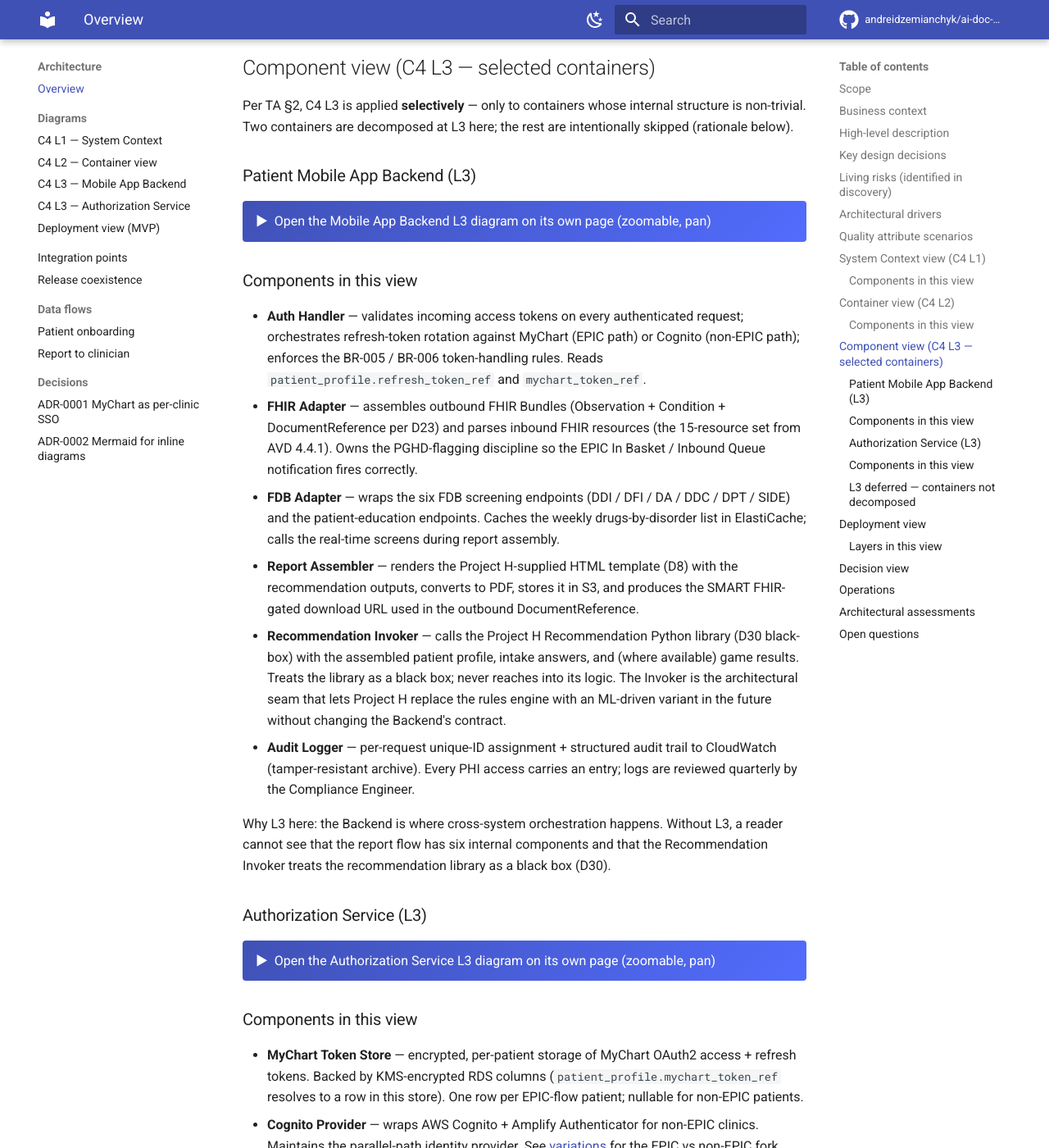
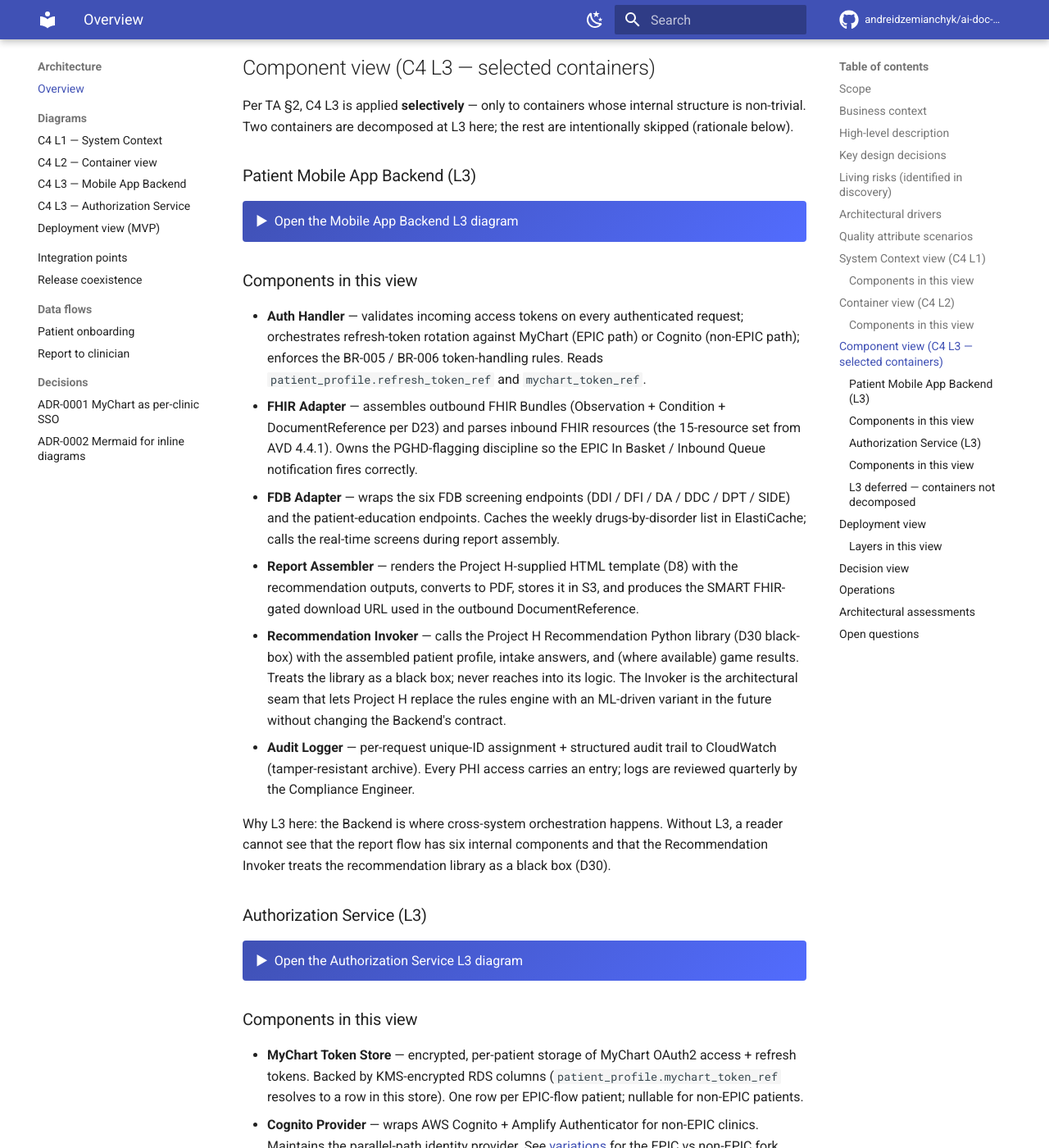
Before and after one commit to andreidzemianchyk/ai-doc-sample, an MkDocs documentation site: the page built from docs/architecture/overview.md, in a window 1280 px wide and 1400 px high, scrolled down 7298 px. Shown: the whole window at 82% size. Built offline with MkDocs 1.6.1 and Material for MkDocs 9.7.7, drawn with Linux system fonts in a browser that asks for light colours; comment, search, counter and statistics services are not loaded; some of the changed text lies outside the part shown.

Commit message:
Strip diagram-usage hints from doc content
The five standalone diagram pages and the five link cards in
architecture/overview.md carried 'Interact with the diagram'
instructions and '(zoomable, pan)' tails on link text. UI
behaviour (the full-screen button, scroll container, Ctrl+wheel
zoom) is self-evident from the rendered UI; the prose
instructions were noise.

- Removed 'Interact with the diagram: scroll inside the frame...'
  paragraph from all 5 docs/architecture/diagrams/*.md pages.
- Removed '(zoomable, pan)' suffix from all 5 link cards in
  docs/architecture/overview.md.

Substantive framing prose on each diagram page is preserved.

Verified locally: 'mkdocs build --strict' succeeds, zero warnings.

```diff
--- a/docs/architecture/overview.md
+++ b/docs/architecture/overview.md
@@ -80,7 +80,7 @@ Pulled from Vision & Scope `Key non-functional requirements` (Confluence page `4
 
 ## System Context view (C4 L1)
 
-[Open the C4 L1 System Context diagram on its own page (zoomable, pan)](diagrams/c4-l1-system-context.md){ .diagram-card }
+[Open the C4 L1 System Context diagram](diagrams/c4-l1-system-context.md){ .diagram-card }
 
 ### Components in this view
 
@@ -103,7 +103,7 @@ Source: AVD 4.1 System Context View / Business Flow (Confluence page `420911679`
 
 ## Container view (C4 L2)
 
-[Open the C4 L2 Container diagram on its own page (zoomable, pan)](diagrams/c4-l2-container.md){ .diagram-card }
+[Open the C4 L2 Container diagram](diagrams/c4-l2-container.md){ .diagram-card }
 
 ### Components in this view
 
@@ -156,7 +156,7 @@ Per TA §2, C4 L3 is applied **selectively** — only to containers whose intern
 
 ### Patient Mobile App Backend (L3)
 
-[Open the Mobile App Backend L3 diagram on its own page (zoomable, pan)](diagrams/c4-l3-mobile-backend.md){ .diagram-card }
+[Open the Mobile App Backend L3 diagram](diagrams/c4-l3-mobile-backend.md){ .diagram-card }
 
 ### Components in this view
 
@@ -171,7 +171,7 @@ Why L3 here: the Backend is where cross-system orchestration happens. Without L3
 
 ### Authorization Service (L3)
 
-[Open the Authorization Service L3 diagram on its own page (zoomable, pan)](diagrams/c4-l3-authorization-service.md){ .diagram-card }
+[Open the Authorization Service L3 diagram](diagrams/c4-l3-authorization-service.md){ .diagram-card }
 
 ### Components in this view
 
@@ -193,7 +193,7 @@ The explicit skip is itself a methodology beat (TA §2: *"we use C4's levels **s
 
 ## Deployment view
 
-[Open the MVP Deployment diagram on its own page (zoomable, pan)](diagrams/deployment-mvp.md){ .diagram-card }
+[Open the MVP Deployment diagram](diagrams/deployment-mvp.md){ .diagram-card }
 
 ### Layers in this view
 
```
Also changed, not shown: docs/architecture/diagrams/c4-l1-system-context.md (+1 -1 lines), docs/architecture/diagrams/c4-l2-container.md (+1 -1 lines), docs/architecture/diagrams/c4-l3-authorization-service.md (+1 -1 lines), docs/architecture/diagrams/c4-l3-mobile-backend.md (+1 -1 lines), docs/architecture/diagrams/deployment-mvp.md (+1 -1 lines).
